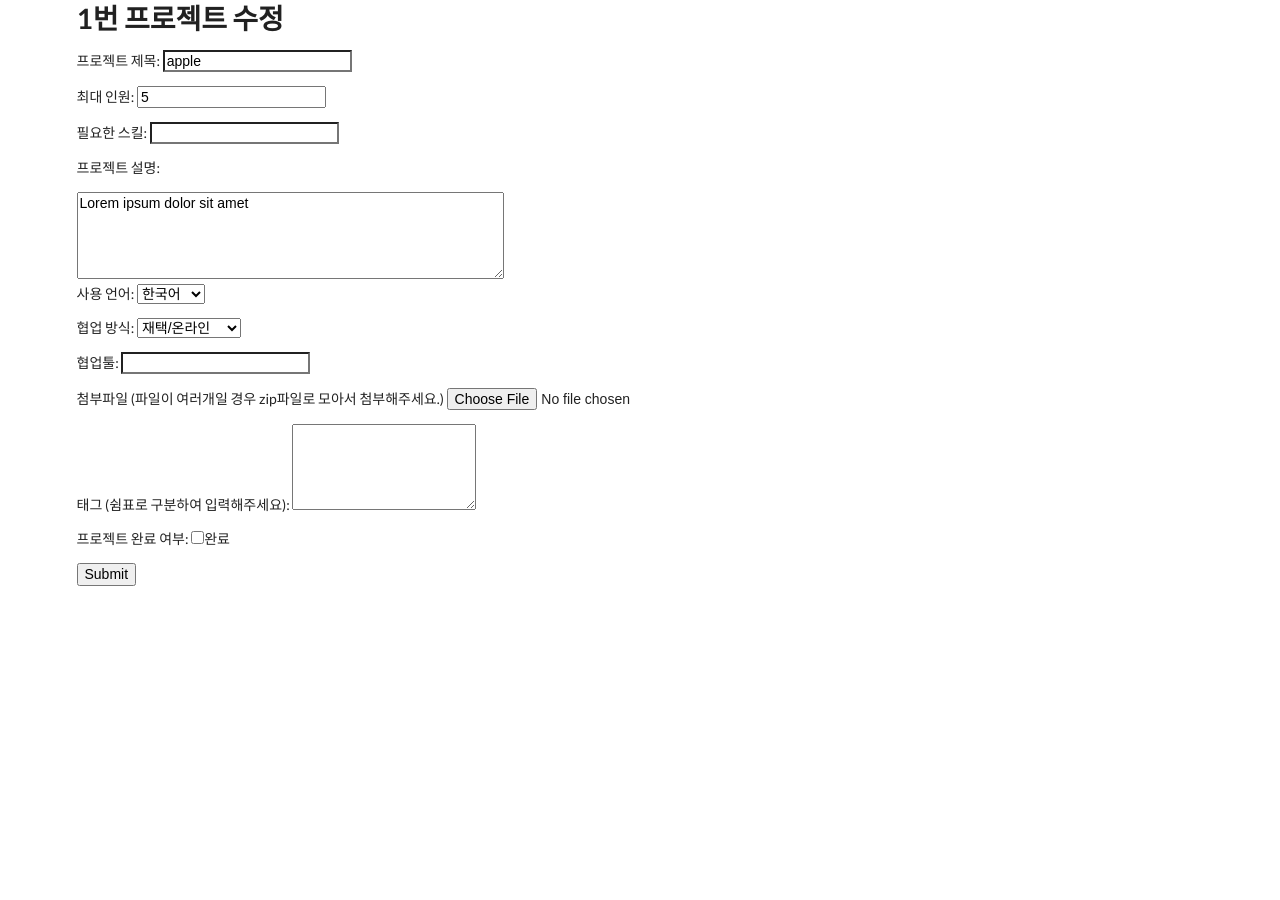
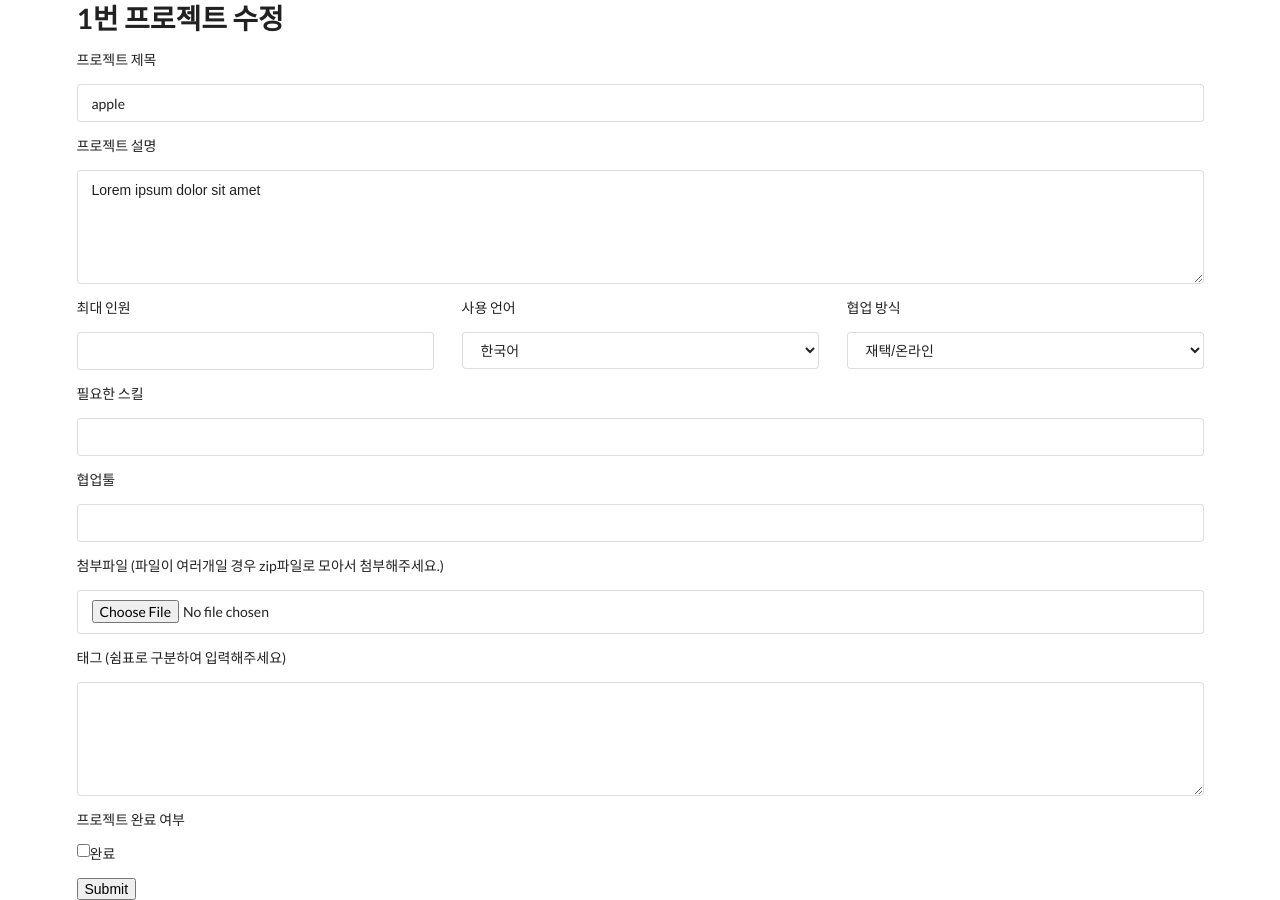
Before and after one commit to leegakyeong/OP, a Rails app: page /1/edit in a window 1280 px wide. Before the commit the page ends 586 px from the top, so only its background shows below. Run offline with Rails 7, Linux system fonts and the light colour scheme; data comes from the database, SQL or seed files in the repository; data that the repository does not hold is empty; style sheets or scripts are compiled from the project's sources.

Commit message:
applied semantic ui to edit.html.erb

```diff
--- a/app/views/projects/edit.html.erb
+++ b/app/views/projects/edit.html.erb
@@ -1,31 +1,60 @@
 <h1><%= @project.id%>번 프로젝트 수정</h1>
 
-    <form action='/<%= @project.id %>' method='POST'>
+<form class="ui form" action='/<%= @project.id %>' method='POST'>
 	<!-- https://www.w3schools.com/tags/att_input_type.asp -->
 	<input type='hidden' name='_method' value='patch'>
 	<input type='hidden' name='admin_id' value=1>
-        <p>프로젝트 제목: <input type='text' name='title' value="<%= @project.title%>"></input></p>
-        <p>최대 인원: <input type='number' name='maxMember' min='1' value=<%= @project.maxMember%>></input></p>
-        <p>필요한 스킬: <input type='text' name='skills' value="<%= @project.skills%>"></input></p>
-        <p>프로젝트 설명:</p>
+	<div class="field">
+		<p>프로젝트 제목</p>
+		<input type='text' name='title' value="<%= @project.title%>"/>
+	</div>
+	<div class="field">
+		<p>프로젝트 설명</p>
 		<textarea rows='5' cols='50' name='description'><%= @project.description%></textarea>
-        <p>사용 언어:
+	</div>
+	<div class="field ui three column gird">
+		<div class="ui three column grid">
+			<div class="column">
+				<p>최대 인원</p>
+				<input type='number' name='maxMember' min='1' value=<%= @project.maxMember%>/>
+			</div>
+			<div class="column">
+				<p>사용 언어</p>
 				<select name='isKorean'>
 					<option value='true' <% if @project.isKorean == true %> selected <% end%>>한국어</option>
 					<option value='false' <% if @project.isKorean == false %> selected <% end%>>English</option>
 				</select>
-        </p>
-        <p>협업 방식:
+			</div>
+			<div class="column">
+				<p>협업 방식</p>
 				<select name='isOnline'>
 					<option value='true' <% if @project.isOnline == true %> selected <% end%>>재택/온라인</option>
 					<option value='false' <% if @project.isOnline == false %> selected <% end%>>오프라인 모임</option>
 				</select>
-        </p>
-        <p>협업툴: <input type='text' name='tools' value="<%= @project.tools%>"></input></p>
-        <p>첨부파일 (파일이 여러개일 경우 zip파일로 모아서 첨부해주세요.) <input type='file' name='files' value=<%= @project.files%>></input></p>
+			</div>
+		</div>
+	</div>
+	<div class="field">
+		<p>필요한 스킬</p>
+		<input type='text' name='skills' value="<%= @project.skills%>"/>
+	</div>
+	<div class="field">
+		<p>협업툴</p>
+		<input type='text' name='tools' value="<%= @project.tools%>"/>
+	</div>
+	<div class="field">
+		<p>첨부파일 (파일이 여러개일 경우 zip파일로 모아서 첨부해주세요.)</p>
+		<input type='file' name='files' value=<%= @project.files%>/>
 		<!-- TODO: 수정 시 첨부파일 사라지는 문제 해결하기-->
-        <p>태그 (쉼표로 구분하여 입력해주세요): <textarea rows='5' cols='20' name='tags'><% @project.tags.each do |tag|%><%=tag.content%>&#13;&#10;<%end%></textarea></p>
-        <p>프로젝트 완료 여부: <input type="checkbox" name="isClosed" value="true" <% if @project.isClosed == true %>checked <% end %>>완료</p>
+	</div>
+	<div class="field">
+		<p>태그 (쉼표로 구분하여 입력해주세요)</p>
+		<textarea rows='5' cols='20' name='tags'><% @project.tags.each do |tag|%><%=tag.content%>&#13;&#10;<%end%></textarea>
+	</div>
+	<div class="field">
+		<p>프로젝트 완료 여부</p>
+		<input type="checkbox" name="isClosed" value="true" <% if @project.isClosed == true %>checked <% end %>>완료
+	</div>
 
 	<input type='submit'/>
 </form>
--- a/app/views/projects/new.html.erb
+++ b/app/views/projects/new.html.erb
@@ -8,7 +8,7 @@
 		<input type='text' name='title'/>
 	</div>
 	<div class="field">
-        <p>프로젝트 설명:</p>
+		<p>프로젝트 설명</p>
 		<textarea rows='5' cols='50' name='description'></textarea>
 	</div>
 	<div class="field ui three column gird">
```
Lines whose indentation alone changed are shown as unchanged.
